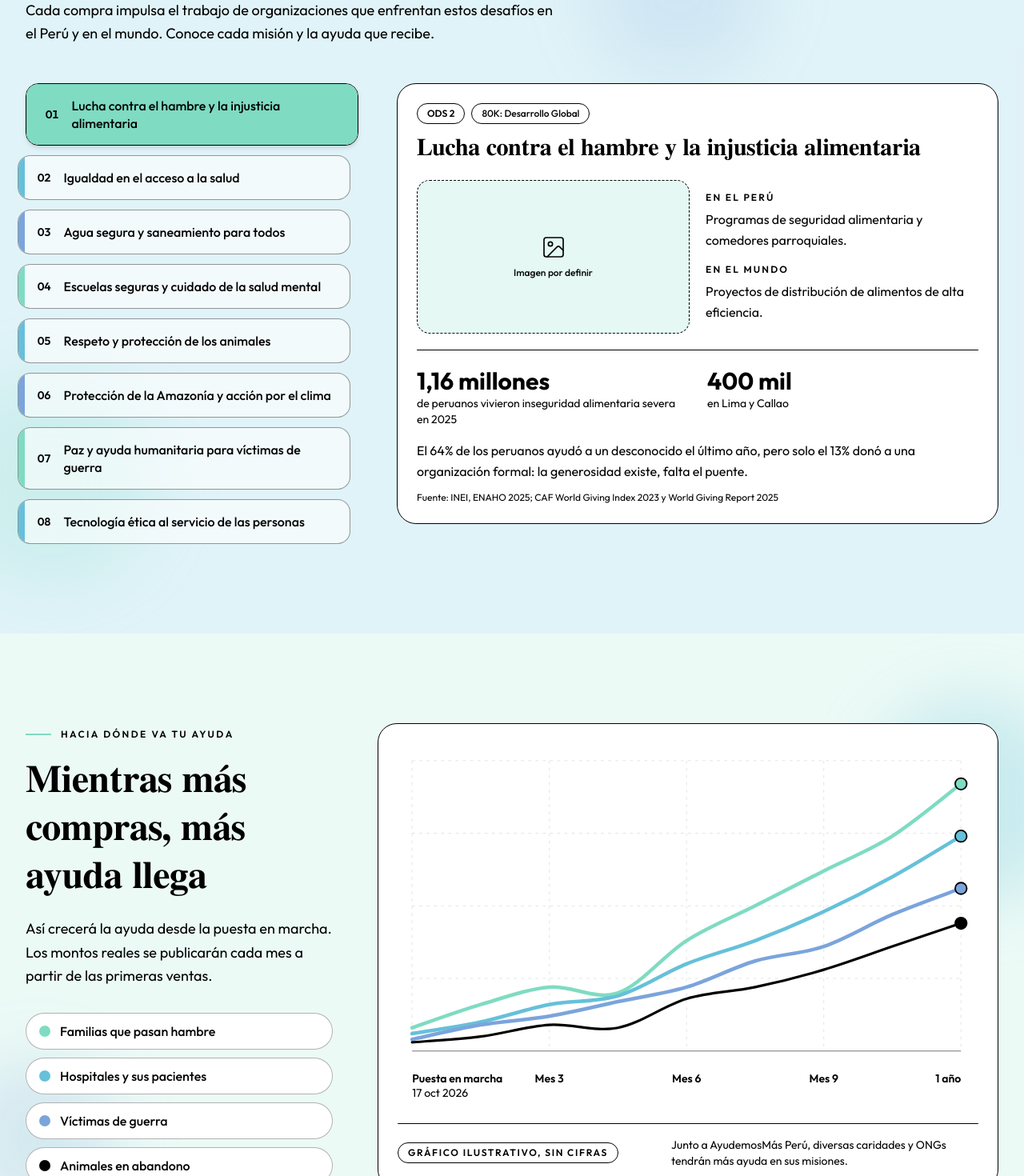
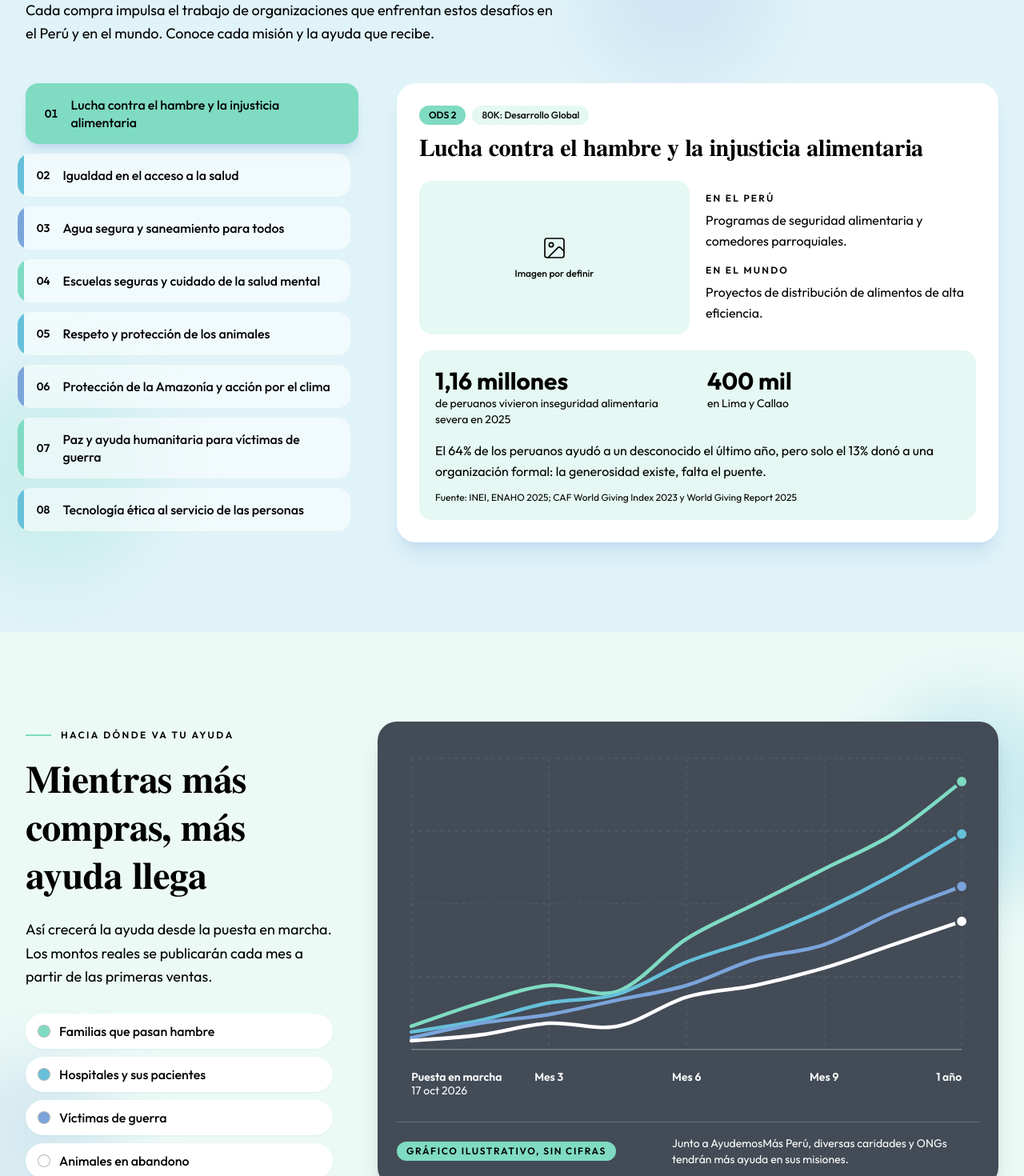
Before and after one commit to ForstDev/PAM_LP, a Next.js app: page / in a window 1280 px wide. Shown: the part 2480-3950 px from the top of the page at 80% size. Built offline with nearby package versions, Linux system fonts and the light colour scheme.

Commit message:
detalles y detalles y más detalles

```diff
--- a/src/app/layout.tsx
+++ b/src/app/layout.tsx
@@ -1,6 +1,7 @@
 import type { Metadata } from "next";
 import localFont from "next/font/local";
 import { site } from "@/lib/site";
+import { MotionProvider } from "@/components/MotionProvider";
 import "./globals.css";
 
 // Tipografías reales del manual de marca — autohospedadas, no sustitutos de
@@ -83,7 +84,7 @@ export default function RootLayout({ children }: LayoutProps<"/">) {
   return (
     <html lang="es" className={`${outfit.variable} ${freeserif.variable} h-full antialiased`}>
       <body className="min-h-full flex flex-col">
-        {children}
+        <MotionProvider>{children}</MotionProvider>
         <script
           type="application/ld+json"
           dangerouslySetInnerHTML={{ __html: JSON.stringify(jsonLd) }}
--- /dev/null
+++ b/src/components/MotionProvider.tsx
@@ -0,0 +1,13 @@
+"use client";
+
+import { MotionConfig } from "motion/react";
+import type { ReactNode } from "react";
+
+/**
+ * Respeta prefers-reduced-motion en todas las animaciones de Motion del
+ * sitio (Reveal, círculos, barras): con la preferencia activa se quitan los
+ * desplazamientos y escalas y solo quedan los cambios de opacidad.
+ */
+export function MotionProvider({ children }: { children: ReactNode }) {
+  return <MotionConfig reducedMotion="user">{children}</MotionConfig>;
+}
--- a/src/components/sections/DonationGrowth.tsx
+++ b/src/components/sections/DonationGrowth.tsx
@@ -31,7 +31,7 @@ const series = [
   {
     id: "animales",
     name: "Animales en abandono",
-    color: "#000000",
+    color: "#ffffff",
     values: [3, 5, 9, 8, 18, 22, 28, 36, 44],
   },
 ] as const;
@@ -111,13 +111,15 @@ export function DonationGrowth() {
                   onFocus={() => setHovered(s.id)}
                   onBlur={() => setHovered(null)}
                   aria-label={`Resaltar ${s.name} en el gráfico`}
-                  className={`flex w-full items-center gap-3 rounded-full border bg-white px-4 py-2.5 text-left font-medium text-foreground transition-colors ${
-                    hovered === s.id ? "border-foreground" : "border-foreground/30"
+                  className={`flex w-full items-center gap-3 rounded-full bg-white px-4 py-2.5 text-left font-medium text-foreground transition-all duration-200 ${
+                    hovered === s.id
+                      ? "translate-x-1 shadow-lg shadow-azul/30"
+                      : "shadow-sm shadow-azul/10"
                   }`}
                 >
                   <span
                     aria-hidden
-                    className="h-3.5 w-3.5 flex-shrink-0 rounded-full"
+                    className="h-3.5 w-3.5 flex-shrink-0 rounded-full ring-1 ring-navy/40"
                     style={{ backgroundColor: s.color }}
                   />
                   {s.name}
@@ -128,7 +130,7 @@ export function DonationGrowth() {
         </Reveal>
 
         <Reveal delay={0.1}>
-          <figure className="rounded-3xl border border-foreground bg-white p-4 sm:p-6">
+          <figure className="rounded-3xl bg-navy p-4 text-white shadow-xl shadow-navy/20 sm:p-6">
             <div className="relative">
               <svg
                 viewBox={`0 0 ${W} ${H}`}
@@ -143,8 +145,8 @@ export function DonationGrowth() {
                     x2={W - PAD.r}
                     y1={py(v)}
                     y2={py(v)}
-                    stroke="#000"
-                    strokeOpacity={v === 0 ? 0.6 : 0.12}
+                    stroke="#fff"
+                    strokeOpacity={v === 0 ? 0.5 : 0.14}
                     strokeDasharray={v === 0 ? undefined : "4 6"}
                   />
                 ))}
@@ -155,8 +157,8 @@ export function DonationGrowth() {
                     x2={px(i * 2, 9)}
                     y1={PAD.t}
                     y2={py(0)}
-                    stroke="#000"
-                    strokeOpacity={0.12}
+                    stroke="#fff"
+                    strokeOpacity={0.14}
                     strokeDasharray="4 6"
                   />
                 ))}
@@ -179,7 +181,7 @@ export function DonationGrowth() {
                         d={smoothPath(pts)}
                         fill="none"
                         stroke={s.color}
-                        strokeWidth={s.id === "animales" ? 3.5 : 5}
+                        strokeWidth={5}
                         strokeLinecap="round"
                         strokeLinejoin="round"
                         initial={{ pathLength: reduceMotion ? 1 : 0 }}
@@ -196,8 +198,8 @@ export function DonationGrowth() {
                         cy={last[1]}
                         r={8}
                         fill={s.color}
-                        stroke="#000"
-                        strokeWidth={2}
+                        stroke="#434b56"
+                        strokeWidth={3}
                         initial={{ opacity: reduceMotion ? 1 : 0 }}
                         whileInView={{ opacity: 1 }}
                         viewport={{ once: true, amount: 0.5 }}
@@ -211,7 +213,7 @@ export function DonationGrowth() {
                 })}
               </svg>
 
-              <div className="relative mt-3 h-[4.5rem] text-xs leading-tight text-foreground sm:h-12 sm:text-sm">
+              <div className="relative mt-3 h-[4.5rem] text-xs leading-tight text-white sm:h-12 sm:text-sm">
                 {xLabels.map((label, i) => (
                   <p
                     key={label.top}
@@ -236,11 +238,11 @@ export function DonationGrowth() {
               </div>
             </div>
 
-            <figcaption className="mt-4 flex flex-wrap items-center justify-between gap-3 border-t border-foreground pt-4">
-              <span className="rounded-full border border-foreground px-3 py-1 text-xs font-semibold uppercase tracking-[0.14em] text-foreground">
+            <figcaption className="mt-4 flex flex-wrap items-center justify-between gap-3 border-t border-white/20 pt-4">
+              <span className="rounded-full bg-verde px-3 py-1 text-xs font-semibold uppercase tracking-[0.14em] text-foreground">
                 Gráfico ilustrativo, sin cifras
               </span>
-              <span className="max-w-sm text-sm text-foreground">
+              <span className="max-w-sm text-sm text-white">
                 Junto a AyudemosMás Perú, diversas caridades y ONGs tendrán más
                 ayuda en sus misiones.
               </span>
--- a/src/components/sections/MissionBoard.tsx
+++ b/src/components/sections/MissionBoard.tsx
@@ -20,13 +20,17 @@ const imageTint = {
 
 function MissionDetail({ mission }: { mission: Mission }) {
   return (
-    <article className="rounded-3xl border border-foreground bg-white p-5 sm:p-6">
+    <article className="rounded-3xl bg-white p-5 shadow-xl shadow-azul/20 sm:p-7">
       <div className="flex flex-wrap items-center gap-2">
-        <span className="rounded-full border border-foreground px-3 py-1 text-xs font-semibold text-foreground">
+        <span
+          className={`rounded-full px-3 py-1 text-xs font-semibold text-foreground ${fillColor[mission.color]}`}
+        >
           {mission.ods}
         </span>
         {mission.framework && (
-          <span className="rounded-full border border-foreground px-3 py-1 text-xs font-medium text-foreground">
+          <span
+            className={`rounded-full px-3 py-1 text-xs font-medium text-foreground ${imageTint[mission.color]}`}
+          >
             {mission.framework}
           </span>
         )}
@@ -40,7 +44,7 @@ function MissionDetail({ mission }: { mission: Mission }) {
           Así lo importante queda arriba y se scrollea menos. */}
       <div className="mt-5 grid gap-5 sm:grid-cols-2 sm:items-stretch">
         <div
-          className={`flex aspect-[16/9] w-full flex-col items-center justify-center gap-2 rounded-2xl border border-dashed border-foreground sm:aspect-auto sm:min-h-[12rem] ${imageTint[mission.color]}`}
+          className={`flex aspect-[16/9] w-full flex-col items-center justify-center gap-2 rounded-2xl sm:aspect-auto sm:min-h-[12rem] ${imageTint[mission.color]}`}
         >
           <ImageIcon className="h-8 w-8 text-foreground" strokeWidth={1.25} />
           <span className="text-xs font-medium text-foreground">
@@ -68,7 +72,7 @@ function MissionDetail({ mission }: { mission: Mission }) {
         </div>
       </div>
 
-      <div className="mt-5 border-t border-foreground pt-5">
+      <div className={`mt-5 rounded-2xl p-5 ${imageTint[mission.color]}`}>
         {mission.stats ? (
           <>
             <div
@@ -101,7 +105,7 @@ function MissionDetail({ mission }: { mission: Mission }) {
             )}
           </>
         ) : (
-          <p className="inline-block rounded-full border border-foreground px-3 py-1 text-xs font-medium text-foreground">
+          <p className="text-sm font-medium text-foreground">
             {mission.note ?? "Dato y fuente pendientes"}
           </p>
         )}
@@ -134,10 +138,8 @@ export function MissionBoard() {
                 animate={{ x: isActive ? 0 : -10 }}
                 whileHover={{ x: isActive ? 0 : -4 }}
                 transition={{ duration: reduceMotion ? 0 : 0.25, ease: "easeOut" }}
-                className={`relative flex w-full items-center gap-4 overflow-hidden rounded-2xl border py-4 pl-6 pr-4 text-left transition-[background-color,border-color,box-shadow] duration-300 ${
-                  isActive
-                    ? "border-foreground bg-white shadow-md"
-                    : "border-foreground/40 bg-white/60"
+                className={`relative flex w-full items-center gap-4 overflow-hidden rounded-2xl py-4 pl-6 pr-4 text-left transition-[background-color,box-shadow] duration-300 ${
+                  isActive ? "bg-white shadow-lg shadow-azul/25" : "bg-white/55"
                 }`}
               >
                 <motion.span
--- a/src/components/sections/NgoSection.tsx
+++ b/src/components/sections/NgoSection.tsx
@@ -89,7 +89,7 @@ export function NgoSection() {
               {areas.map((area) => (
                 <li
                   key={area}
-                  className="rounded-full border border-foreground px-3.5 py-1.5 text-sm font-medium text-foreground"
+                  className="rounded-full bg-white px-3.5 py-1.5 text-sm font-medium text-foreground shadow-sm shadow-azul/20"
                 >
                   {area}
                 </li>
--- a/src/components/sections/RecambioFeature.tsx
+++ b/src/components/sections/RecambioFeature.tsx
@@ -32,7 +32,7 @@ export function RecambioFeature() {
             href="https://www.recambio.pe/"
             target="_blank"
             rel="noopener noreferrer"
-            className="group mt-8 inline-flex items-center gap-2 rounded-full border border-foreground bg-white px-6 py-3 text-sm font-semibold text-foreground transition-transform hover:scale-105"
+            className="group mt-8 inline-flex items-center gap-2 rounded-full bg-verde px-7 py-3.5 text-base font-semibold text-foreground transition-transform hover:scale-105"
           >
             Conoce a Recambio
             <ArrowRight
@@ -79,7 +79,7 @@ export function RecambioFeature() {
               whileInView={{ opacity: 1, y: 0 }}
               viewport={{ once: true, amount: 0.6 }}
               transition={{ duration: 0.5, ease: "easeOut", delay: 0.6 }}
-              className="absolute -bottom-1 left-1/2 w-max max-w-[92%] -translate-x-1/2 rounded-full border border-foreground bg-white px-4 py-2 text-center text-xs font-medium text-foreground sm:text-sm"
+              className="absolute -bottom-1 left-1/2 w-max max-w-[92%] -translate-x-1/2 rounded-full bg-white px-4 py-2 text-center text-xs font-medium text-foreground shadow-lg shadow-azul/30 sm:text-sm"
             >
               Cumbre Perú Sostenible 2026
             </motion.p>
```
Also changed, not shown: src/components/Footer.tsx (+8 -22 lines).
